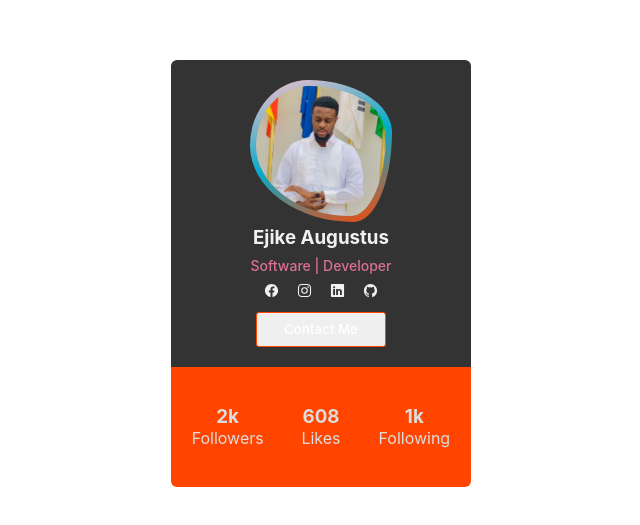
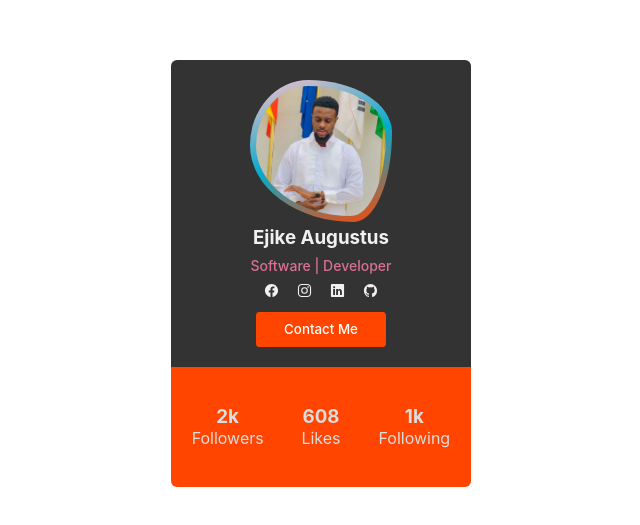
Before and after one commit to Augustus-devel0per/web-App, a plain HTML site: page index.html in a window 1280 px wide. Shown: the part 127-652 px from the top of the page, without its empty margins (319-959 px from the left). Drawn offline with nearby package versions, Linux system fonts and the light colour scheme.

Commit message:
Update index.css

```diff
--- a/index.css
+++ b/index.css
@@ -56,6 +56,7 @@ body{
     cursor: pointer;
     font-weight: 500;
     margin-top: 10px;
+    background: orangered;
 }
 .header .txt button a{
      color: #fff;
```
